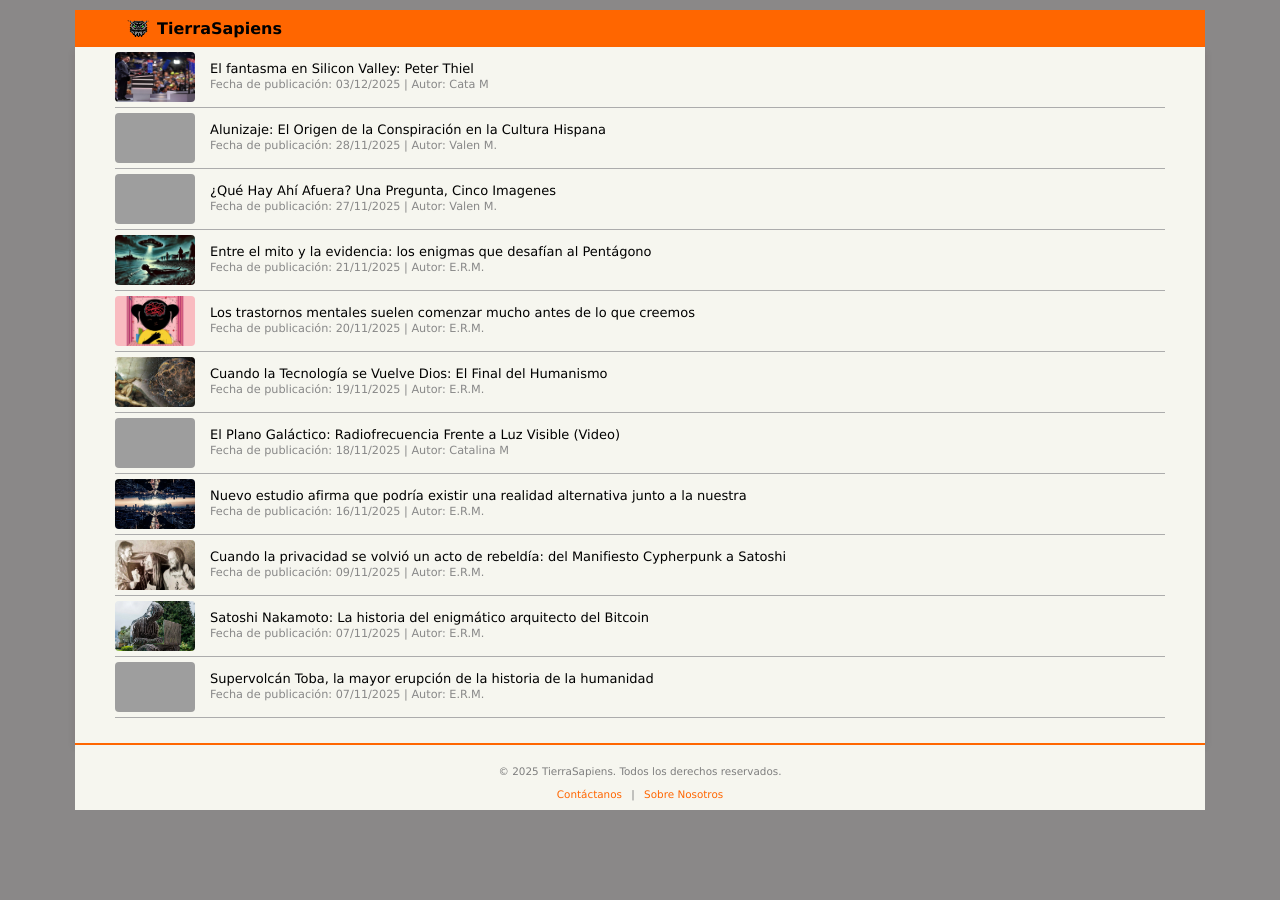
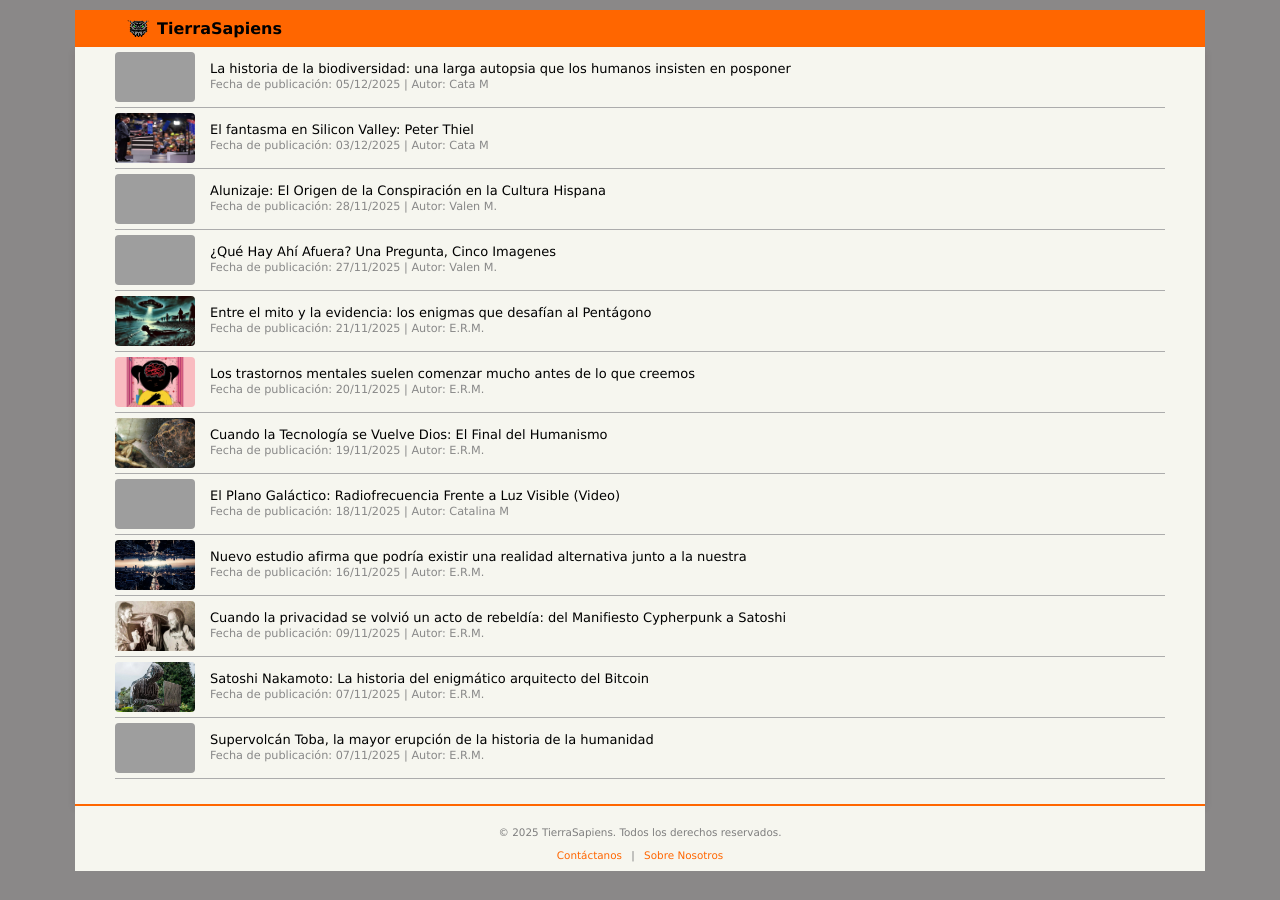
Before and after one commit to TierraSapiens/RealidadAlterna, a Jekyll site: the page built from index.md, in a window 1280 px wide. Built offline with Jekyll 4.4.1, drawn with Linux system fonts in a browser that asks for light colours; grey boxes are pictures that could not be loaded.

Commit message:
Publicacion modificaciones

```diff
--- a/_config.yml
+++ b/_config.yml
@@ -3,4 +3,4 @@ description: Hub central del proyecto Realidad Alterna / TierraSapiens
 theme: minima
 markdown: kramdown
 url: https://tierrasapiens.github.io
-baseurl: /RealidadAlterna
+baseurl: ""
--- /dev/null
+++ b/_posts/2025-12-05-la-historia-de-la-biodiversidad-una-larga-autopsia-que-los-humanos-insisten-en-posponer.md
@@ -0,0 +1,146 @@
+---
+layout: post
+title: "La historia de la biodiversidad: una larga autopsia que los humanos insisten en posponer"
+date: 2025-12-05 10:00:00 +0000
+image: images/posts/la-historia-de-la-biodiversidad-una-larga-autopsia-que-los-humanos-insisten-en-posponer/001.jpg
+author: [Cata M]
+---
+
+# La historia de la biodiversidad: una larga autopsia que los humanos insisten en posponer
+La historia del daño que hemos causado a la biodiversidad del planeta suele venderse como una tragedia reciente, pero en realidad es una saga milenaria, una épica de declive cuyos capítulos empezaron mucho antes de que inventáramos el GPS, los pesticidas o incluso la agricultura.
+
+La gran pregunta esa que aparece tímidamente entre informes y conferencias es si el mundo podrá, por una vez, aprovechar la oportunidad de cambiar la narrativa. No apostaríamos mucho, pero sigamos.
+
+El relato arranca con un misterio policial digno de un documental melodramático: la desaparición de la megafauna al final del Pleistoceno. Los humanos, recién estrenando su papel de protagonistas planetarios, se encontraron con un zoológico de criaturas míticas y gigantescas… y en unos miles de años, todas habían desaparecido. No hay arma humeante, la escena del crimen es básicamente polvo y huesos, pero la evidencia apunta siempre al mismo sospechoso: nosotros.
+
+Ahí está el pobre Genyornis, una de las aves más pesadas del mundo, dos metros de altura y más de 200 kilos, que vivió en Australia hasta que, como otras tantas megafaunas, desapareció hace 50.000 años.
+<figure>
+    <img src="{{ 'images/posts/la-historia-de-la-biodiversidad-una-larga-autopsia-que-los-humanos-insisten-en-posponer/002.webp' | relative_url }}" alt="Imagen secundaria">
+    <figcaption>Genyornis newtoni, probablemente eran omnívoros o herbívoros. Se extinguieron hace 30±5 mil años. Muchas otras especies se extinguieron en Australia en esa época, coincidiendo con la llegada de los humanos.</figcaption>
+</figure>
+En Norteamérica, castores gigantes del tamaño de una heladera y gliptodontes del tamaño de un auto pequeño aguantaron hasta hace unos 12.000 años, antes de unirse al mismo destino.
+<figure>
+    <img src="{{ 'images/posts/la-historia-de-la-biodiversidad-una-larga-autopsia-que-los-humanos-insisten-en-posponer/003.jpg' | relative_url }}" alt="Imagen secundaria">
+    <figcaption>Paleoamericanos cazando un gliptodonte</figcaption>
+</figure>
+En total, más de 178 especies de grandes mamíferos se extinguieron entre el 52.000 y el 9.000 a. C. Adivinen quién estaba expandiéndose por el planeta al mismo tiempo.
+<figure>
+    <img src="{{ 'images/posts/la-historia-de-la-biodiversidad-una-larga-autopsia-que-los-humanos-insisten-en-posponer/004.jpg' | relative_url }}" alt="Imagen secundaria">
+    <figcaption>Algunas especies extinguidas en el pleistoceno</figcaption>
+</figure>
+Durante mucho tiempo, se prefirió una explicación más amable: culpemos al clima. Pero en 1966, el paleontólogo Paul S. Martin presentó su escandalosa “hipótesis de la matanza excesiva”, arruinando la imagen bucólica de los primeros humanos viviendo en armonía con la naturaleza. Según Martin, nuestros ancestros eran más eficientes exterminadores que comuneros espirituales.
+
+Para el profesor Mark Maslin, del University College London, esta caza insostenible fue tan efectiva que obligó a los humanos a inventar la agricultura. Literalmente: quedarse sin comida por matar todo lo que se movía los llevó a domesticar plantas y animales en al menos 14 lugares distintos, hace unos 10.500 años. La primera crisis de biodiversidad, dice Maslin, es la que empujó a la humanidad hacia su “gran avance”: convertir el planeta entero en campo de cultivo.
+<figure>
+    <img src="{{ 'images/posts/la-historia-de-la-biodiversidad-una-larga-autopsia-que-los-humanos-insisten-en-posponer/005.jpg' | relative_url }}" alt="Imagen secundaria">
+    <figcaption></figcaption>
+</figure>
+Y si los humanos antiguos se tomaron miles de años para eliminar especies, los modernos lo hacen en décadas. Progreso, le llaman.
+<figure>
+    <img src="{{ 'images/posts/la-historia-de-la-biodiversidad-una-larga-autopsia-que-los-humanos-insisten-en-posponer/006.jpg' | relative_url }}" alt="Imagen secundaria">
+    <figcaption>Fotografía de mediados de la década de 1870 de una pila de cráneos de bisonte americano esperando ser molidos para obtener fertilizante</figcaption>
+</figure>
+
+## Del exterminio lento al daño en tiempo récord
+Hoy no solo matamos megafauna: destruimos paisajes enteros en lo que dura una administración de gobierno.
+
+La agricultura es el motor principal del desastre. Tanto así que, de todos los mamíferos del planeta, el 96% son ganado o humanos. La ONU estima que hasta un millón de especies están en riesgo de extinción.
+
+* Un millón. Pero no hay de qué preocuparse: siempre podemos organizar otra cumbre internacional.
+
+El siguiente golpe mortal llegó con la expansión europea. Mientras muchos pueblos indígenas vivían dentro de los límites de la naturaleza reconociendo que depender de ella significaba protegerla, los colonizadores trajeron una filosofía distinta: si no tiene mi nombre, ahora sí lo tiene.
+
+Mapas del siglo XV y XVI mostraban grandes extensiones “vacías”, que no estaban vacías en absoluto.
+
+Maslin y Simon Lewis explican en The Human Planet cómo religión, superioridad y geología colonial se unieron para rebautizar continentes enteros. Todo muy conveniente.
+<figure>
+    <img src="{{ 'images/posts/la-historia-de-la-biodiversidad-una-larga-autopsia-que-los-humanos-insisten-en-posponer/007.jpg' | relative_url }}" alt="Imagen secundaria">
+    <figcaption>Abraham Ortelius publica su Theatrum Orbis Terrarum (1595)</figcaption>
+</figure>
+
+La llegada europea también trajo una catástrofe humana: 56 millones de personas indígenas murieron para el año 1600, el 90% de la población nativa. Hoy representan solo el 6% del planeta, pero protegen el 80% de su biodiversidad. Una estadística que resume brutalmente hacia dónde deberíamos estar mirando.
+
+## El despertar científico: fascinación, taxonomía y advertencias ignoradas.
+La obsesión europea por catalogar la vida alcanzó su clímax en la era victoriana, cuando los museos comenzaron a llenarse de animales exóticos recolectados por todo su imperio.
+
+Carl Linnaeus, el “padre de la taxonomía”, organizó 12.000 especies con la confianza de quien dice “Dios creó, pero yo ordené”. No exageraba tanto.
+<figure>
+    <img src="{{ 'images/posts/la-historia-de-la-biodiversidad-una-larga-autopsia-que-los-humanos-insisten-en-posponer/008.webp' | relative_url }}" alt="Imagen secundaria">
+    <figcaption>Carl von Linné, fue un científico, naturalista, botánico, médico y zoólogo sueco (1707-1778)</figcaption>
+</figure>
+Para el siglo XVIII, algunos ya advertían que los humanos estaban alterando el clima y el ambiente. Georges-Louis Leclerc observó en 1778 que destruíamos bosques y agotábamos peces con una eficiencia preocupante: “usan todo sin renovar nada”, dijo. Rachelle Adam recuerda esta frase como si fuera un epitafio anticipado.
+
+Alexander von Humboldt, a fines de ese mismo siglo, veía que los humanos podían dañar ecosistemas completos mediante minería, extracción y deforestación. Su influencia sobre Darwin fue directa: si todas las especies están conectadas, como Darwin explicó en 1859, destruir unas pocas tiene consecuencias incalculables. En 1881, Darwin demostró que incluso las lombrices sostienen nuestra agricultura. Pero como muestra Ted Benton, entender algo y actuar en consecuencia son procesos distintos. En general, optamos por lo primero.
+
+Alfred Wallace, colaborador de Darwin y más activista que ambos, denunciaba en 1880 la “destrucción imprudente de bosques y especies”. Todo esto, claro, mientras científicos seguían siendo parte activa del proyecto colonial que necesitaba conocimientos ecológicos para explotar nuevos territorios.
+<figure>
+    <img src="{{ 'images/posts/la-historia-de-la-biodiversidad-una-larga-autopsia-que-los-humanos-insisten-en-posponer/009a.jpg' | relative_url }}" alt="Imagen secundaria">
+    <figcaption>Alfred Russel Wallace, fue naturalista, explorador, geógrafo, antropólogo y biólogo británico, (1823-1913)</figcaption>
+</figure>
+## El Antropoceno: el siglo de los daños acelerados.
+El debate sobre cuándo comenzó el Antropoceno sigue abierto, pero muchos lo ubican a mediados del siglo XX, con las pruebas nucleares y la “Gran Aceleración”: esa curva planetaria donde todo sube, emisiones, consumo, destrucción, menos la biodiversidad.
+
+Las décadas siguientes fueron una clase práctica de cómo arruinar un planeta. Los “locos años 20” dieron paso a los “sucios años 30”, con tormentas de polvo gigantescas causadas por agricultura insostenible y clima extremo. En Nueva York, en 1935, el cielo se volvió marrón. Francis Ratcliffe lo llamó una “enfermedad mortal del suelo”, recomendando reducir agricultores. Lo escucharon lo justo.
+<figure>
+    <img src="{{ 'images/posts/la-historia-de-la-biodiversidad-una-larga-autopsia-que-los-humanos-insisten-en-posponer/010.jpg' | relative_url }}" alt="Imagen secundaria">
+    <figcaption>Tormenta de polvo de la década de 1930 en las Grandes Llanuras</figcaption>
+</figure>
+Tras la Segunda Guerra Mundial, los naturalistas notaron la caída de aves y mariposas. El símbolo nacional estadounidense, el águila calva, estaba en peligro, víctima de pesticidas como el DDT, usado para controlar enfermedades pero devastador para ecosistemas.
+<figure>
+    <img src="{{ 'images/posts/la-historia-de-la-biodiversidad-una-larga-autopsia-que-los-humanos-insisten-en-posponer/010b.jpg' | relative_url }}" alt="Imagen secundaria">
+    <figcaption>Una necropsia realizada por el Servicio de Pesca y Vida Silvestre de Estados Unidos reveló que el ave habia ingerido carbofurano, que fue prohibido en 2009 por ser letal para la vida silvestre incluso en pequeñas cantidades</figcaption>
+</figure>
+
+Y entonces llegó Silent Spring (1962), de Rachel Carson. Su denuncia del DDT provocó furia corporativa, ataques personales y campañas misóginas, pero también el despertar ambiental moderno: prohibición del DDT en 1972, creación de la EPA, nacimiento de Greenpeace y Friends of the Earth. Fue la primera vez que la crisis ecológica entró en la vida cotidiana.
+<figure>
+    <img src="{{ 'images/posts/la-historia-de-la-biodiversidad-una-larga-autopsia-que-los-humanos-insisten-en-posponer/011.jpg' | relative_url }}" alt="Imagen secundaria">
+    <figcaption>Libro de Rachel Carson "Primavera silenciosa". El libro proporciona fuerte evidencia científica de los enormes daños que los pesticidas como el DDT causan a la salud pública</figcaption>
+</figure>
+
+Mientras tanto, David Attenborough y un gorila llamado Poppy hicieron más por la educación ambiental en televisión que siglos de tratados. Y Margaret Thatcher, sí, Thatcher, dedicó 30 minutos en la ONU a hablar de ozono y clima en 1989. No es una broma.
+
+## Cuando la ciencia creó un lenguaje… y nadie escuchó lo suficiente
+El término “diversidad biológica” aparece en 1916, pero Tom Lovejoy lo popularizó en los ’80. De ahí nació “biodiversidad”. Los científicos por fin tenían una palabra para explicar el problema: perder variedad natural es perder estabilidad planetaria.
+<figure>
+    <img src="{{ 'images/posts/la-historia-de-la-biodiversidad-una-larga-autopsia-que-los-humanos-insisten-en-posponer/012.jpg' | relative_url }}" alt="Imagen secundaria">
+    <figcaption>La frase "diversidad biológica" apareció por primera vez en 1916, utilizado por el botánico J. Arthur Harris (1880-1930) en su libro "The Variable Desert"</figcaption>
+</figure>
+Pero la falta de acción no fue por falta de advertencias. Ya en 1972, Barry Commoner explicaba que no se puede exprimir un ecosistema infinitamente sin colapsarlo. En los ’80, Norman Moore proponía combinar agricultura y conservación, mientras Norman Myers advertía que podríamos perder la mitad de las especies vivas en una generación.
+Todos coincidían: ya había suficiente evidencia para actuar. No se actuó.
+
+## Cumbres, tratados, promesas… y un nivel casi profesional de incumplimiento
+La Unión Internacional para la Conservación de la Naturaleza (UICN), fundada en 1948, creó la Lista Roja en 1964. Desde entonces, la biodiversidad tiene termómetro propio.
+<figure>
+    <img src="{{ 'images/posts/la-historia-de-la-biodiversidad-una-larga-autopsia-que-los-humanos-insisten-en-posponer/013.jpg' | relative_url }}" alt="Imagen secundaria">
+    <figcaption></figcaption>
+</figure>
+Pero la verdadera maquinaria diplomática arrancó en Río 1992: nacieron las convenciones del clima, biodiversidad y desertificación. La CDB fijó tres objetivos hermosos: preservar, usar sosteniblemente y repartir beneficios. Casi poesía.
+
+Las cumbres se multiplicaron: 16 reuniones globales desde 1994 hasta Cali 2024. Muchos discursos, excelentes fotos grupales. En 2010, las Metas de Aichi prometían transformar el planeta. En 2020, ninguna se cumplió por completo. Ni una.
+
+La COP15 (Kunming-Montreal, 2022) creó el Marco Mundial de Biodiversidad y su objetivo estrella: proteger el 30% del planeta para 2030. La COP16 intentó encontrar la financiación. Nuevamente, la intención es impecable; el cumplimiento, dudoso.
+
+Lo que persiste es lo esencial:
+
+•	ecosistemas destruidos,
+
+•	especies desapareciendo,
+
+•	una crisis climática que eclipsa a la biodiversidad porque es más televisiva,
+
+•	y una economía global cuyo funcionamiento requiere literalmente devorar naturaleza.
+
+Victor Anderson explica que la biodiversidad ha sido tratada como un tema elitista, de aristócratas victorianos amantes de los paisajes bucólicos y cazadores de grandes animales, lo que tampoco ayudó.
+<figure>
+    <img src="{{ 'images/posts/la-historia-de-la-biodiversidad-una-larga-autopsia-que-los-humanos-insisten-en-posponer/014.jpg' | relative_url }}" alt="Imagen secundaria">
+    <figcaption>16ª Conferencia de las Partes, celebrada en Cali, Colombia (octubre/noviembre 2024), crucial para implementar el Marco Mundial Kunming-Montreal, enfocándose en la financiación para la biodiversidad</figcaption>
+</figure>
+
+## El veredicto:
+* Una historia larguísima de advertencias, una acción mínima y un futuro que aún no está escrito.
+
+La crisis de biodiversidad es un relato que abarca miles de años. Desde las extinciones del Pleistoceno hasta los pesticidas que silencian primaveras, hemos tratado a la naturaleza como un recurso infinito.
+
+Ambientalistas, científicos e indígenas vienen advirtiendo lo mismo desde hace medio siglo, y aun así la inacción sigue siendo la norma.
+
+Mucho se ha perdido. Pero todavía queda un margen **estrecho, incómodo, urgente** para decidir si esta historia termina como una elegía más o como un punto de inflexión real.
```
Also changed, not shown: images/posts/el-fantasma-en-silicon-valley-peter-thiel/000.jpg (deleted), images/posts/la-historia-de-la-biodiversidad-una-larga-autopsia-que-los-humanos-insisten-en-posponer/002.webp (added), images/posts/la-historia-de-la-biodiversidad-una-larga-autopsia-que-los-humanos-insisten-en-posponer/003.jpg (added), images/posts/la-historia-de-la-biodiversidad-una-larga-autopsia-que-los-humanos-insisten-en-posponer/005.jpg (added), images/posts/la-historia-de-la-biodiversidad-una-larga-autopsia-que-los-humanos-insisten-en-posponer/006.jpg (added), images/posts/la-historia-de-la-biodiversidad-una-larga-autopsia-que-los-humanos-insisten-en-posponer/007.jpg (added), images/posts/la-historia-de-la-biodiversidad-una-larga-autopsia-que-los-humanos-insisten-en-posponer/008.webp (added), images/posts/la-historia-de-la-biodiversidad-una-larga-autopsia-que-los-humanos-insisten-en-posponer/009a.jpg (added), images/posts/la-historia-de-la-biodiversidad-una-larga-autopsia-que-los-humanos-insisten-en-posponer/010.jpg (added), images/posts/la-historia-de-la-biodiversidad-una-larga-autopsia-que-los-humanos-insisten-en-posponer/010b.jpg (added), images/posts/la-historia-de-la-biodiversidad-una-larga-autopsia-que-los-humanos-insisten-en-posponer/011.jpg (added), images/posts/la-historia-de-la-biodiversidad-una-larga-autopsia-que-los-humanos-insisten-en-posponer/012.jpg (added), images/posts/la-historia-de-la-biodiversidad-una-larga-autopsia-que-los-humanos-insisten-en-posponer/013.jpg (added), images/posts/la-historia-de-la-biodiversidad-una-larga-autopsia-que-los-humanos-insisten-en-posponer/014.jpg (added), 4 other files.
